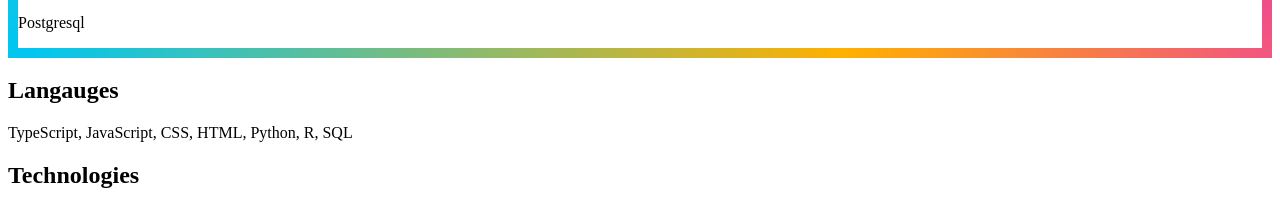
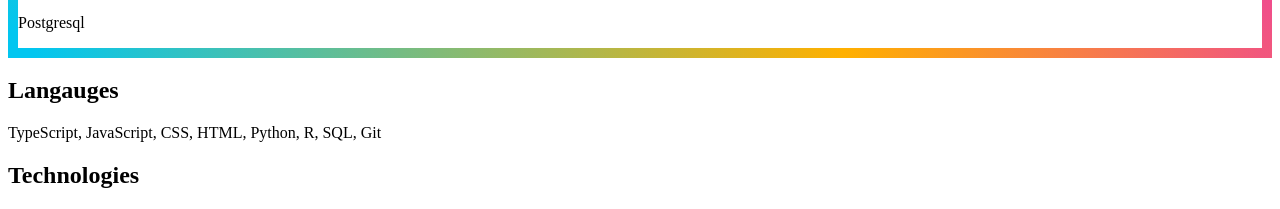
Before and after one commit to anxietyattacked/portfolio-v2, a Next.js app: page / in a window 1280 px wide. Shown: the part 1068-1277 px from the top of the page. Built offline with nearby package versions, Linux system fonts and the light colour scheme.

Commit message:
skills update v1

```diff
--- a/components/Skills.js
+++ b/components/Skills.js
@@ -108,7 +108,7 @@ const Skills = () => {
         <div className="col-span-full md:col-span-1">
           <h1 className=" text-white text-2xl mb-4 text-center">Langauges</h1>
           <p className="text-gray-100 text-center">
-            TypeScript, JavaScript, CSS, HTML, Python, R, SQL
+            TypeScript, JavaScript, CSS, HTML, Python, R, SQL, Git
           </p>
         </div>
         <div className="col-span-full md:col-span-1">
```
